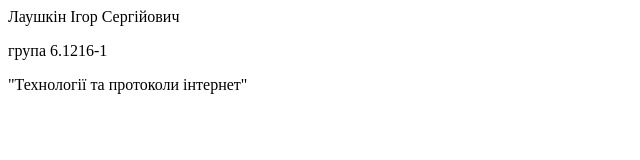
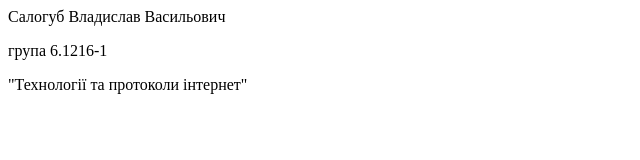
Before and after one commit to Glaynder/Labs-Protocols, a plain HTML site: page Lab1/index.html in a window 1280 px wide. Shown: the full height of the page, 0-640 px from the left. Drawn offline with Linux system fonts and the light colour scheme.

Commit message:
add labs

```diff
--- a/Lab1/index.html
+++ b/Lab1/index.html
@@ -3,7 +3,7 @@
       <title>Lab1</title>
    </head>
    <body>
-      Лаушкін Ігор Сергійович
+      Салогуб Владислав Васильович
       <p>група 6.1216-1</p>
       <p>"Технології та протоколи інтернет"</p>
    </body>
```
